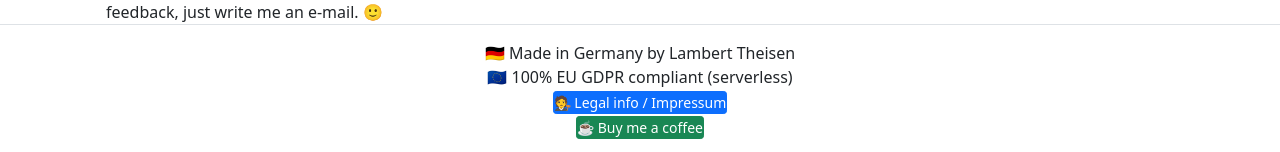
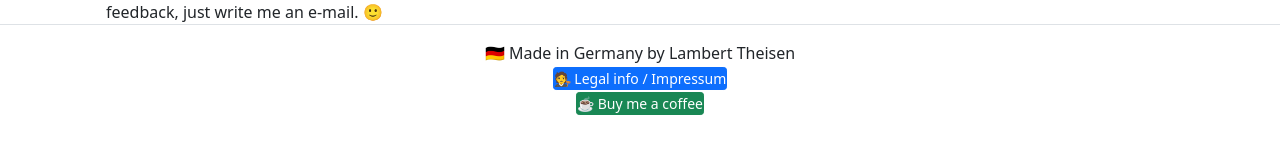
Before and after one commit to lamBOOO/gradescaler, a Next.js app: page / in a window 1280 px wide. Shown: the part 1371-1523 px from the top of the page. After the commit the page ends 1502 px from the top, so only its background shows below. Built offline with nearby package versions, Linux system fonts and the light colour scheme.

Commit message:
Change footer

```diff
--- a/components/App.js
+++ b/components/App.js
@@ -728,7 +728,6 @@ class Footer extends Component {
     return (
       <div className="p-3 text-center border-top">
         <div className="">🇩🇪 Made in Germany by Lambert Theisen</div>
-        <div className="">🇪🇺 100% EU GDPR compliant (serverless)</div>
         <LegalButton />
         <Button className="btn-sm p-0" variant="success" href="https://www.buymeacoffee.com/theisen">☕️ Buy me a coffee</Button>
       </div>
```
